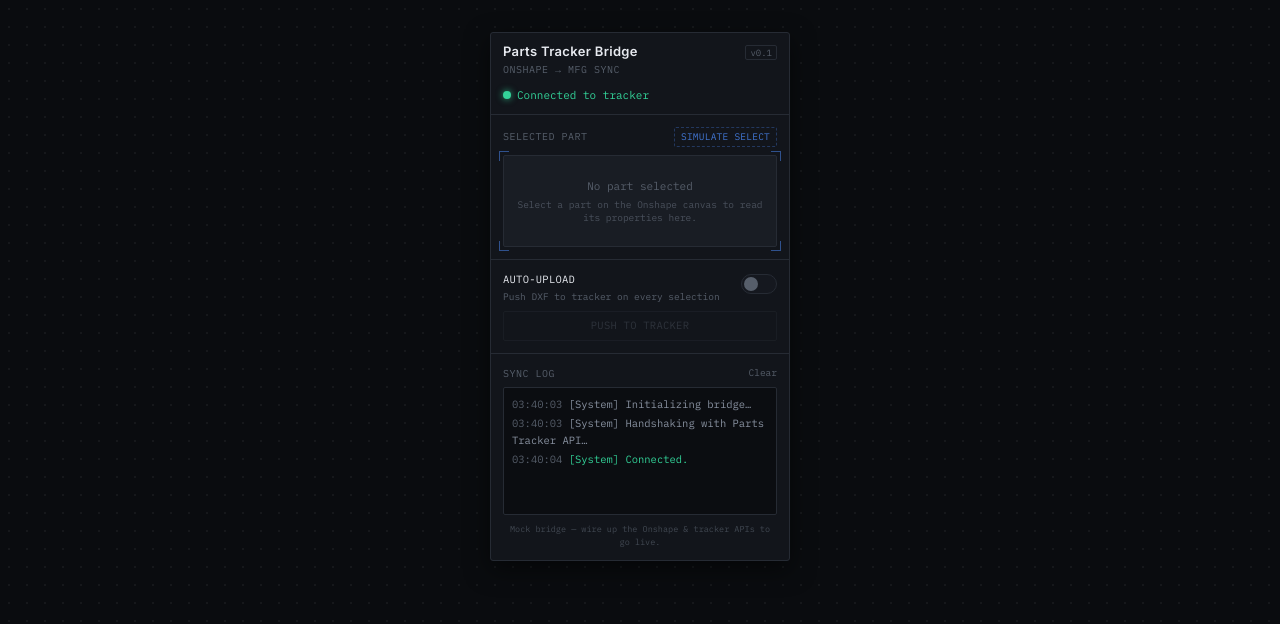
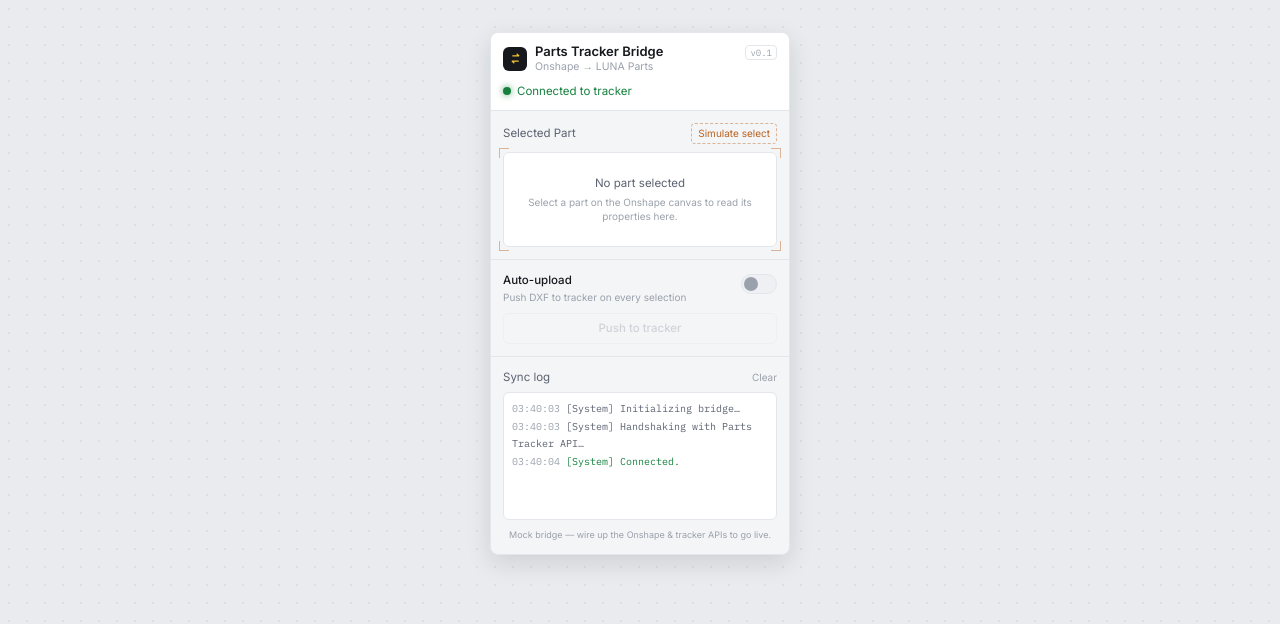
Before and after one commit to 1piemanpie/Onshape-Lunaparts-Coallition, a website: page public/index.html in a window 1280 px wide. Shown: the top 624 px of the page. Drawn offline with nearby package versions, Linux system fonts and the light colour scheme.

Commit message:
Restyle panel to match LUNA Parts light theme: white surfaces, dark icon badge with gold accent

```diff
--- a/public/index.html
+++ b/public/index.html
@@ -10,35 +10,34 @@
 
 <script src="https://cdn.tailwindcss.com"></script>
 <script>
-  // Custom design tokens for this panel. A graphite/slate base with a
-  // technical blue accent, plus semantic amber/green/red for connection
-  // and sync status — read like an instrument panel, not a marketing page.
+  // Design tokens matched to the LUNA Parts dashboard: light surfaces,
+  // a dark icon-badge + gold accent (echoing LUNA's own logo lockup),
+  // plain-case gray labels instead of the old uppercase/mono HUD look.
   tailwind.config = {
     theme: {
       extend: {
         colors: {
-          canvas: '#12151B',
-          surface: '#191D24',
-          surface2: '#15181F',
-          term: '#0B0D11',
-          border: '#262B34',
-          borderStrong: '#38404C',
-          primary: '#E7EAF0',
-          secondary: '#8891A0',
-          dim: '#565E6A',
-          accent: '#4C8DFF',
-          accentSoft: '#1C2740',
-          amber: '#F0A93A',
-          good: '#33D399',
-          bad: '#FF6161',
+          canvas: '#F4F5F7',
+          surface: '#FFFFFF',
+          surface2: '#EEF0F3',
+          border: '#E3E6EA',
+          borderStrong: '#CDD2D9',
+          primary: '#16181D',
+          secondary: '#5B6270',
+          dim: '#9AA1AC',
+          accent: '#B45309',
+          accentSoft: '#FEF3C7',
+          amber: '#D97706',
+          good: '#15803D',
+          bad: '#DC2626',
         },
         fontFamily: {
           mono: ['"IBM Plex Mono"', 'monospace'],
           sans: ['Inter', 'sans-serif'],
         },
         boxShadow: {
-          glow: '0 0 0 3px rgba(76,141,255,0.18)',
-          panel: '0 8px 24px rgba(0,0,0,0.5)',
+          glow: '0 0 0 3px rgba(180,83,9,0.16)',
+          panel: '0 8px 24px rgba(20,22,26,0.12)',
         },
       },
     },
@@ -46,21 +45,20 @@
 </script>
 
 <style>
-  /* Preview-page-only backdrop: a faint dot grid, echoing an Onshape
-     viewport, so the 300px panel reads as a sidebar floating over a
-     CAD canvas. Delete this <style> block (and the body padding) when
-     you drop the panel into the real Onshape app iframe — only the
-     <div id="partsTrackerPanel"> below is the actual app. */
+  /* Preview-page-only backdrop, so the 300px panel reads as a sidebar
+     floating over a light app canvas. Delete this <style> block (and the
+     body padding) when you drop the panel into the real Onshape app
+     iframe — only the <div id="partsTrackerPanel"> below is the actual app. */
   body {
-    background-color: #0A0C0F;
-    background-image: radial-gradient(circle, rgba(255,255,255,0.05) 1px, transparent 1px);
+    background-color: #E9EBEE;
+    background-image: radial-gradient(circle, rgba(22,24,29,0.06) 1px, transparent 1px);
     background-size: 18px 18px;
   }
 
   #logWindow::-webkit-scrollbar { width: 6px; }
   #logWindow::-webkit-scrollbar-track { background: transparent; }
-  #logWindow::-webkit-scrollbar-thumb { background: #38404C; border-radius: 3px; }
-  #logWindow { scrollbar-width: thin; scrollbar-color: #38404C transparent; }
+  #logWindow::-webkit-scrollbar-thumb { background: #CDD2D9; border-radius: 3px; }
+  #logWindow { scrollbar-width: thin; scrollbar-color: #CDD2D9 transparent; }
 
   @media (prefers-reduced-motion: reduce) {
     #ledPing { animation: none !important; }
@@ -77,16 +75,23 @@
        panel width exactly.
        ================================================================ -->
   <div id="partsTrackerPanel"
-       class="w-[300px] bg-canvas border border-border rounded-[3px] shadow-panel text-primary font-sans text-[13px] overflow-hidden">
+       class="w-[300px] bg-canvas border border-border rounded-lg shadow-panel text-primary font-sans text-[13px] overflow-hidden">
 
     <!-- Header -->
-    <div class="px-3 pt-3 pb-2.5">
+    <div class="px-3 pt-3 pb-2.5 bg-surface">
       <div class="flex items-start justify-between">
-        <div>
-          <h1 class="font-sans font-semibold text-[13px] tracking-wide leading-none">Parts Tracker Bridge</h1>
-          <p class="mt-1 font-mono text-[10px] uppercase tracking-wider text-dim">Onshape &rarr; MFG Sync</p>
+        <div class="flex items-center gap-2">
+          <span class="flex items-center justify-center w-6 h-6 rounded-md bg-[#16181D] shrink-0">
+            <svg class="text-[#F2C230]" width="13" height="13" viewBox="0 0 24 24" fill="none" stroke="currentColor" stroke-width="2.4" stroke-linecap="round" stroke-linejoin="round">
+              <path d="M7 7h11l-3-3M17 17H6l3 3"/>
+            </svg>
+          </span>
+          <div>
+            <h1 class="font-sans font-semibold text-[13px] leading-none">Parts Tracker Bridge</h1>
+            <p class="mt-1 text-[10.5px] text-dim leading-none">Onshape &rarr; LUNA Parts</p>
+          </div>
         </div>
-        <span class="font-mono text-[9px] text-dim border border-border rounded-[2px] px-1 py-0.5 leading-none">v0.1</span>
+        <span class="font-mono text-[9px] text-dim border border-border rounded px-1 py-0.5 leading-none">v0.1</span>
       </div>
 
       <div class="mt-2.5 flex items-center gap-1.5">
@@ -94,7 +99,7 @@
           <span id="ledPing" class="animate-ping absolute inline-flex h-full w-full rounded-full bg-amber opacity-75"></span>
           <span id="ledCore" class="relative inline-flex rounded-full h-2 w-2 bg-amber"></span>
         </span>
-        <span id="statusText" class="font-mono text-[11px] text-secondary">Connecting to tracker&hellip;</span>
+        <span id="statusText" class="text-[11.5px] text-secondary">Connecting to tracker&hellip;</span>
       </div>
     </div>
 
@@ -103,43 +108,43 @@
     <!-- Selected Part -->
     <div class="px-3 py-3">
       <div class="flex items-center justify-between mb-2">
-        <h2 class="font-mono text-[10px] uppercase tracking-wider text-dim">Selected Part</h2>
+        <h2 class="text-[11.5px] text-secondary">Selected Part</h2>
         <button id="simulateBtn"
-          class="font-mono text-[9.5px] uppercase tracking-wide text-accent/80 hover:text-accent border border-dashed border-accent/30 hover:border-accent/60 rounded-[2px] px-1.5 py-0.5 transition-colors focus:outline-none focus-visible:ring-2 focus-visible:ring-accent/50">
+          class="text-[10px] text-accent/90 hover:text-accent border border-dashed border-accent/40 hover:border-accent/70 rounded px-1.5 py-0.5 transition-colors focus:outline-none focus-visible:ring-2 focus-visible:ring-accent/50">
           Simulate select
         </button>
       </div>
 
       <div class="relative">
         <!-- viewfinder corner marks: frames the data being read off the CAD part -->
-        <span class="pointer-events-none absolute -top-1 -left-1 w-2.5 h-2.5 border-t border-l border-accent/50"></span>
-        <span class="pointer-events-none absolute -top-1 -right-1 w-2.5 h-2.5 border-t border-r border-accent/50"></span>
-        <span class="pointer-events-none absolute -bottom-1 -left-1 w-2.5 h-2.5 border-b border-l border-accent/50"></span>
-        <span class="pointer-events-none absolute -bottom-1 -right-1 w-2.5 h-2.5 border-b border-r border-accent/50"></span>
+        <span class="pointer-events-none absolute -top-1 -left-1 w-2.5 h-2.5 border-t border-l border-accent/40"></span>
+        <span class="pointer-events-none absolute -top-1 -right-1 w-2.5 h-2.5 border-t border-r border-accent/40"></span>
+        <span class="pointer-events-none absolute -bottom-1 -left-1 w-2.5 h-2.5 border-b border-l border-accent/40"></span>
+        <span class="pointer-events-none absolute -bottom-1 -right-1 w-2.5 h-2.5 border-b border-r border-accent/40"></span>
 
-        <div id="partCard" class="border border-border bg-surface rounded-[2px] p-2.5 transition-shadow duration-500">
+        <div id="partCard" class="border border-border bg-surface rounded-md p-2.5 transition-shadow duration-500">
           <!-- Empty state -->
           <div id="emptyState" class="py-3 text-center">
-            <p class="font-mono text-[11px] text-dim">No part selected</p>
-            <p class="mt-1 font-mono text-[9.5px] text-dim/80 leading-snug">Select a part on the Onshape canvas to read its properties here.</p>
+            <p class="text-[11.5px] text-secondary">No part selected</p>
+            <p class="mt-1 text-[10px] text-dim leading-snug">Select a part on the Onshape canvas to read its properties here.</p>
           </div>
           <!-- Filled state -->
-          <div id="filledState" class="hidden divide-y divide-border/70">
+          <div id="filledState" class="hidden divide-y divide-border">
             <div class="py-1.5 first:pt-0">
-              <p class="font-mono text-[9px] uppercase tracking-wider text-dim">Part name</p>
-              <p id="fPartName" class="font-mono text-[12px] text-primary mt-0.5 truncate">&mdash;</p>
+              <p class="text-[10px] text-dim">Part name</p>
+              <p id="fPartName" class="text-[12.5px] font-medium text-primary mt-0.5 truncate">&mdash;</p>
             </div>
             <div class="py-1.5">
-              <p class="font-mono text-[9px] uppercase tracking-wider text-dim">Material</p>
-              <p id="fMaterial" class="font-mono text-[12px] text-primary mt-0.5 truncate">&mdash;</p>
+              <p class="text-[10px] text-dim">Material</p>
+              <p id="fMaterial" class="text-[12.5px] font-medium text-primary mt-0.5 truncate">&mdash;</p>
             </div>
             <div class="py-1.5">
-              <p class="font-mono text-[9px] uppercase tracking-wider text-dim">Thickness</p>
-              <p id="fThickness" class="font-mono text-[12px] text-primary mt-0.5 truncate">&mdash;</p>
+              <p class="text-[10px] text-dim">Thickness</p>
+              <p id="fThickness" class="text-[12.5px] font-medium text-primary mt-0.5 truncate">&mdash;</p>
             </div>
             <div class="py-1.5 last:pb-0">
-              <p class="font-mono text-[9px] uppercase tracking-wider text-dim">Assoc. drawing</p>
-              <p id="fDrawing" class="font-mono text-[12px] text-primary mt-0.5 truncate">&mdash;</p>
+              <p class="text-[10px] text-dim">Assoc. drawing</p>
+              <p id="fDrawing" class="text-[12.5px] font-medium text-primary mt-0.5 truncate">&mdash;</p>
             </div>
           </div>
         </div>
@@ -151,8 +156,8 @@
     <!-- Auto-upload toggle -->
     <div class="px-3 py-3 flex items-start justify-between gap-2">
       <div class="min-w-0">
-        <p class="font-mono text-[10.5px] uppercase tracking-wide">Auto-upload</p>
-        <p class="font-mono text-[9.5px] text-dim mt-0.5 leading-snug">Push DXF to tracker on every selection</p>
+        <p class="text-[11.5px] font-medium">Auto-upload</p>
+        <p class="text-[10px] text-dim mt-0.5 leading-snug">Push DXF to tracker on every selection</p>
       </div>
       <button id="autoToggle" type="button" role="switch" aria-pressed="false"
         class="relative shrink-0 w-9 h-5 rounded-full bg-surface2 border border-border transition-colors mt-0.5 focus:outline-none focus-visible:ring-2 focus-visible:ring-accent/50">
@@ -162,7 +167,7 @@
 
     <div class="px-3 pb-3 -mt-1">
       <button id="manualUploadBtn" disabled
-        class="w-full font-mono text-[10.5px] uppercase tracking-wide border border-border text-dim rounded-[2px] py-1.5 transition-all duration-150 hover:border-borderStrong hover:text-secondary disabled:opacity-40 disabled:pointer-events-none focus:outline-none focus-visible:ring-2 focus-visible:ring-accent/50">
+        class="w-full text-[11.5px] font-medium border border-border text-dim rounded-md py-1.5 transition-all duration-150 hover:border-borderStrong hover:text-secondary disabled:opacity-40 disabled:pointer-events-none focus:outline-none focus-visible:ring-2 focus-visible:ring-accent/50">
         Push to tracker
       </button>
     </div>
@@ -172,14 +177,14 @@
     <!-- Sync log -->
     <div class="px-3 py-3">
       <div class="flex items-center justify-between mb-1.5">
-        <h2 class="font-mono text-[10px] uppercase tracking-wider text-dim">Sync log</h2>
-        <button id="clearLogBtn" class="font-mono text-[9.5px] text-dim hover:text-secondary transition-colors focus:outline-none focus-visible:ring-2 focus-visible:ring-accent/50 rounded-[2px]">Clear</button>
+        <h2 class="text-[11.5px] text-secondary">Sync log</h2>
+        <button id="clearLogBtn" class="text-[10px] text-dim hover:text-secondary transition-colors focus:outline-none focus-visible:ring-2 focus-visible:ring-accent/50 rounded">Clear</button>
       </div>
-      <div id="logWindow" class="h-32 overflow-y-auto bg-term border border-border rounded-[2px] p-2 font-mono text-[10.5px] leading-relaxed space-y-0.5"></div>
+      <div id="logWindow" class="h-32 overflow-y-auto bg-surface border border-border rounded-md p-2 font-mono text-[10px] leading-relaxed space-y-0.5"></div>
     </div>
 
     <div class="px-3 pb-3 -mt-1">
-      <p class="font-mono text-[8.5px] text-dim/70 text-center">Mock bridge &mdash; wire up the Onshape &amp; tracker APIs to go live.</p>
+      <p class="text-[9px] text-dim text-center">Mock bridge &mdash; wire up the Onshape &amp; tracker APIs to go live.</p>
     </div>
 
   </div>
@@ -254,7 +259,7 @@
     ledPing.classList.add('hidden');
     ledCore.classList.remove('bg-amber');
     ledCore.classList.add('bg-good');
-    ledCore.style.boxShadow = '0 0 6px 1px rgba(51,211,153,0.55)';
+    ledCore.style.boxShadow = '0 0 6px 1px rgba(21,128,61,0.45)';
     statusText.textContent = 'Connected to tracker';
     statusText.classList.remove('text-secondary');
     statusText.classList.add('text-good');
```
